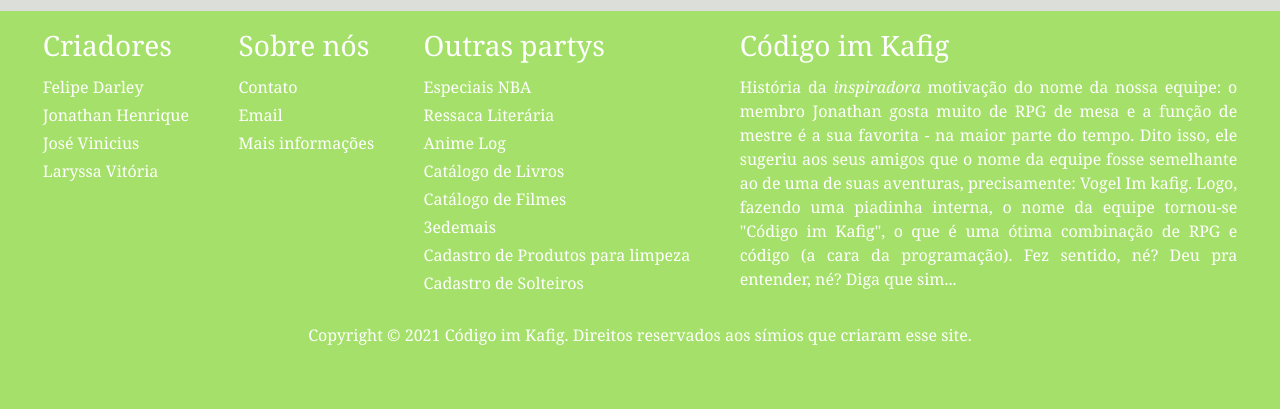
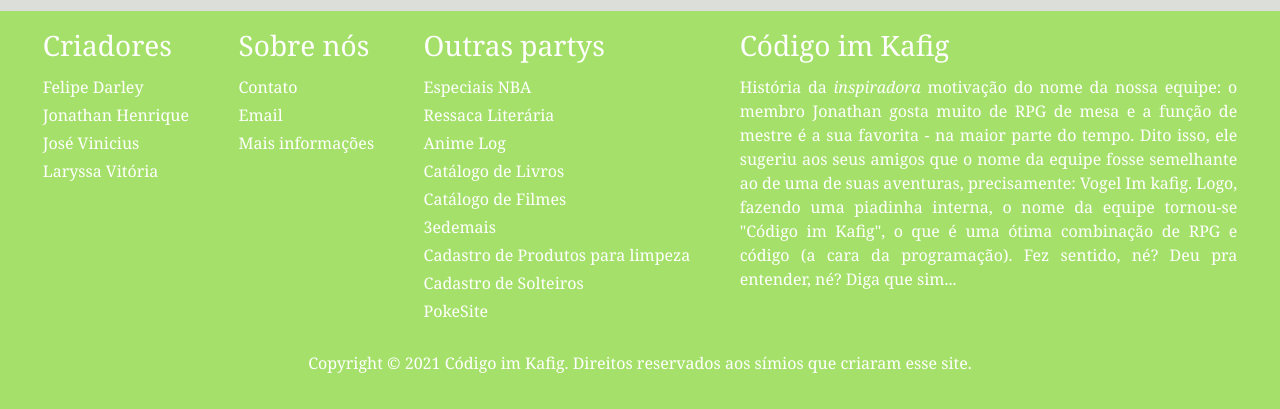
Before and after one commit to Mand0ri/projeto-ppi, a PHP site: page /index.php in a window 1280 px wide. Shown: the part 485-894 px from the top of the page. Before the commit the page ends 830 px from the top, so only its background shows below. Run offline with PHP 8.4, Linux system fonts and the light colour scheme.

Commit message:
adição de novo site parceiro

```diff
--- a/inc/footer.php
+++ b/inc/footer.php
@@ -30,6 +30,7 @@
                     <li><a href="https://dashboard.heroku.com/apps/ppi-projeto-3edemais">3edemais</a></li>
                     <li><a href="https://projeto-4v.herokuapp.com/">Cadastro de Produtos para limpeza</a></li>
                     <li><a href="https://projeto-catalogo-de-solteiros.herokuapp.com">Cadastro de Solteiros</a></li>
+                    <li><a href="https://pokesiteinfo4v.herokuapp.com">PokeSite</a></li>
                 </ul>
             </div>
 
```
